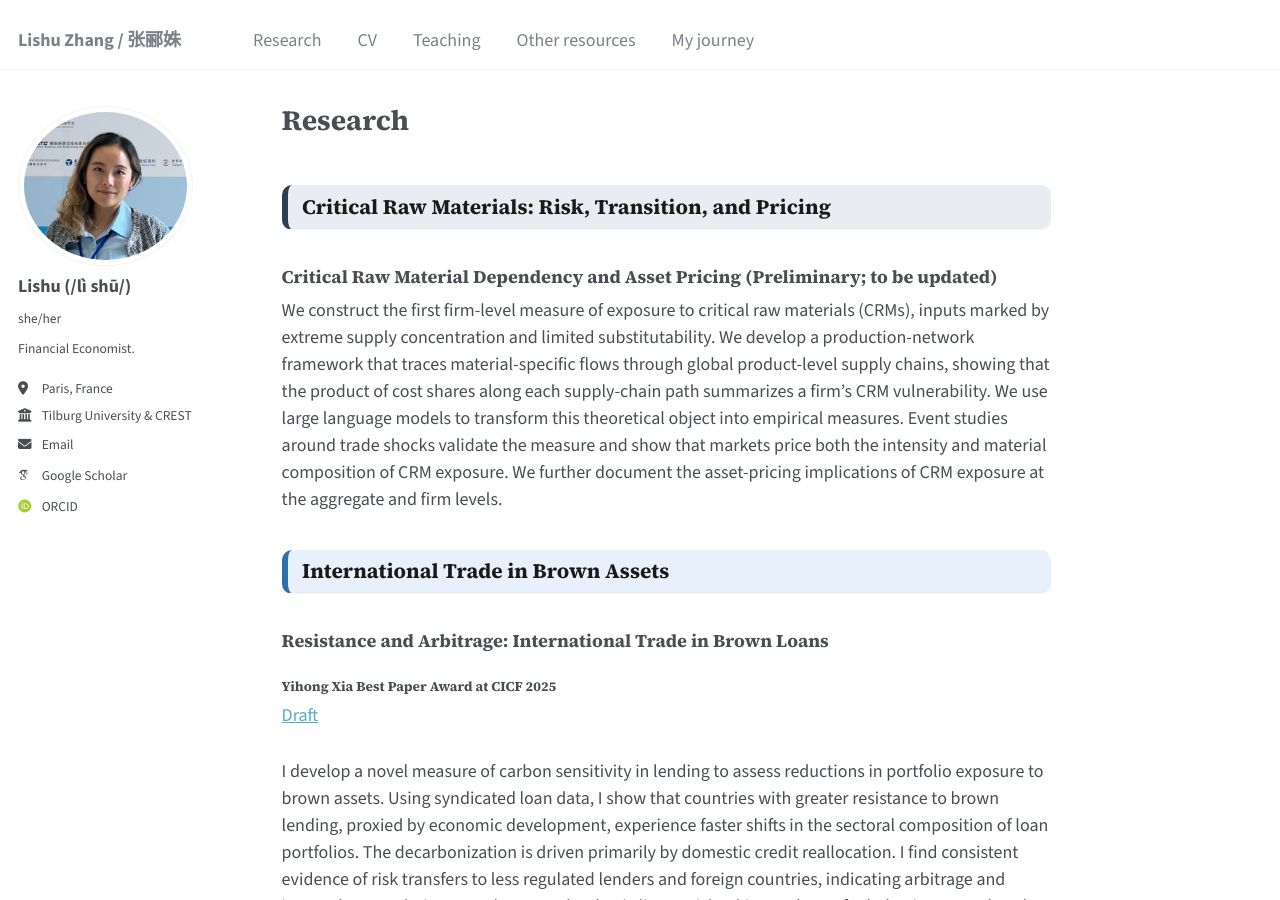
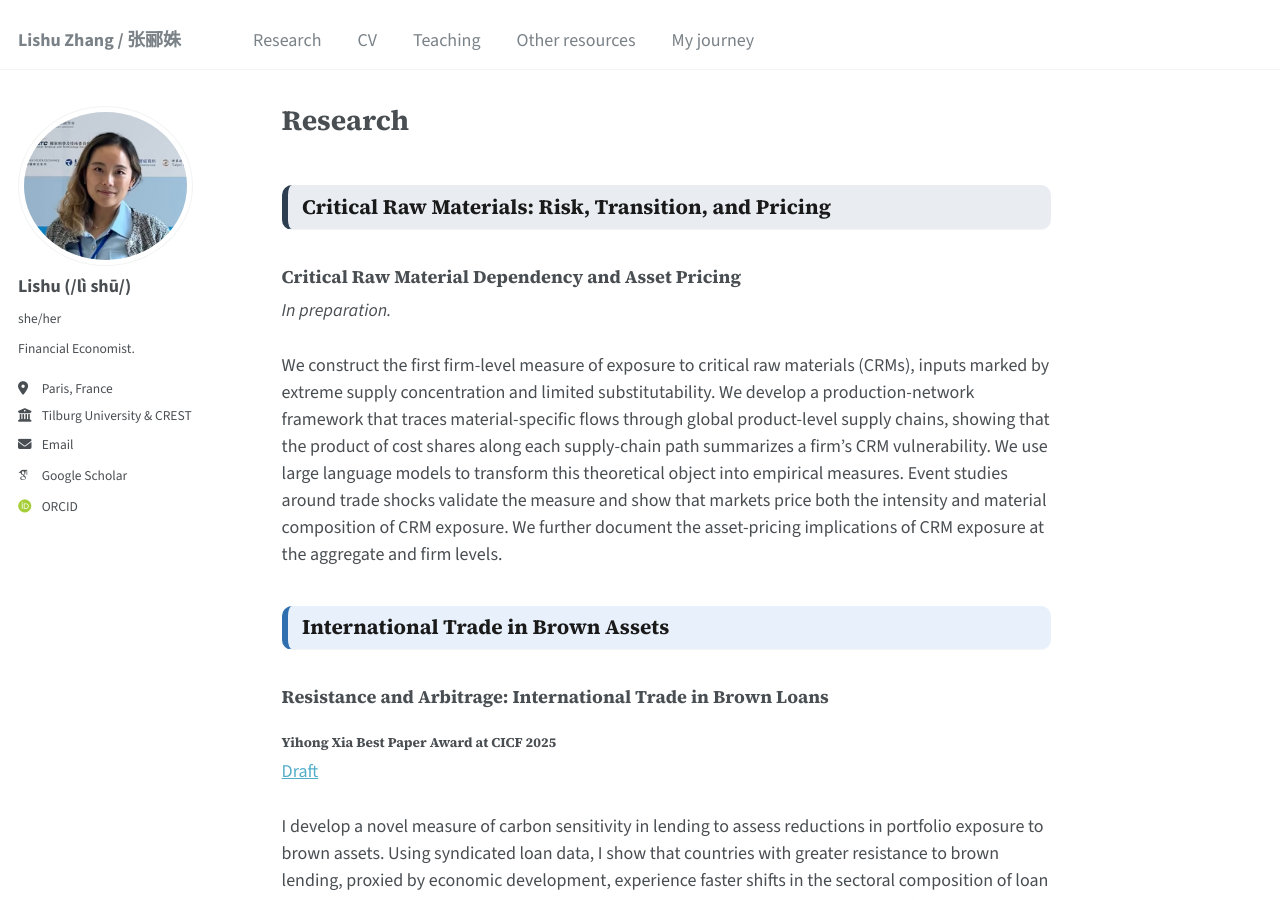
Before and after one commit to LishuZ/LishuZ.github.io, a Jekyll site: the page built from _pages/research.md, in a window 1280 px wide and 900 px high. Built offline with Jekyll 4.4.1, drawn with Linux system fonts in a browser that asks for light colours; some web fonts are replaced.

Commit message:
CRM paper: replace status with 'In preparation' on its own line
Co-Authored-By: Claude Opus 4.8 (1M context) <noreply@anthropic.com>

```diff
--- a/_pages/research.md
+++ b/_pages/research.md
@@ -27,7 +27,9 @@ redirect_from:
 ## Critical Raw Materials: Risk, Transition, and Pricing
 {: .theme .theme-crm}
 
-### Critical Raw Material Dependency and Asset Pricing (Preliminary; to be updated)
+### Critical Raw Material Dependency and Asset Pricing
+*In preparation.*
+
 We construct the first firm-level measure of exposure to critical raw materials (CRMs), inputs marked by extreme supply concentration and limited substitutability. We develop a production-network framework that traces material-specific flows through global product-level supply chains, showing that the product of cost shares along each supply-chain path summarizes a firm’s CRM vulnerability. We use large language models to transform this theoretical object into empirical measures. Event studies around trade shocks validate the measure and show that markets price both the intensity and material composition of CRM exposure. We further document the asset-pricing implications of CRM exposure at the aggregate and firm levels.
 <br/>
 
```
